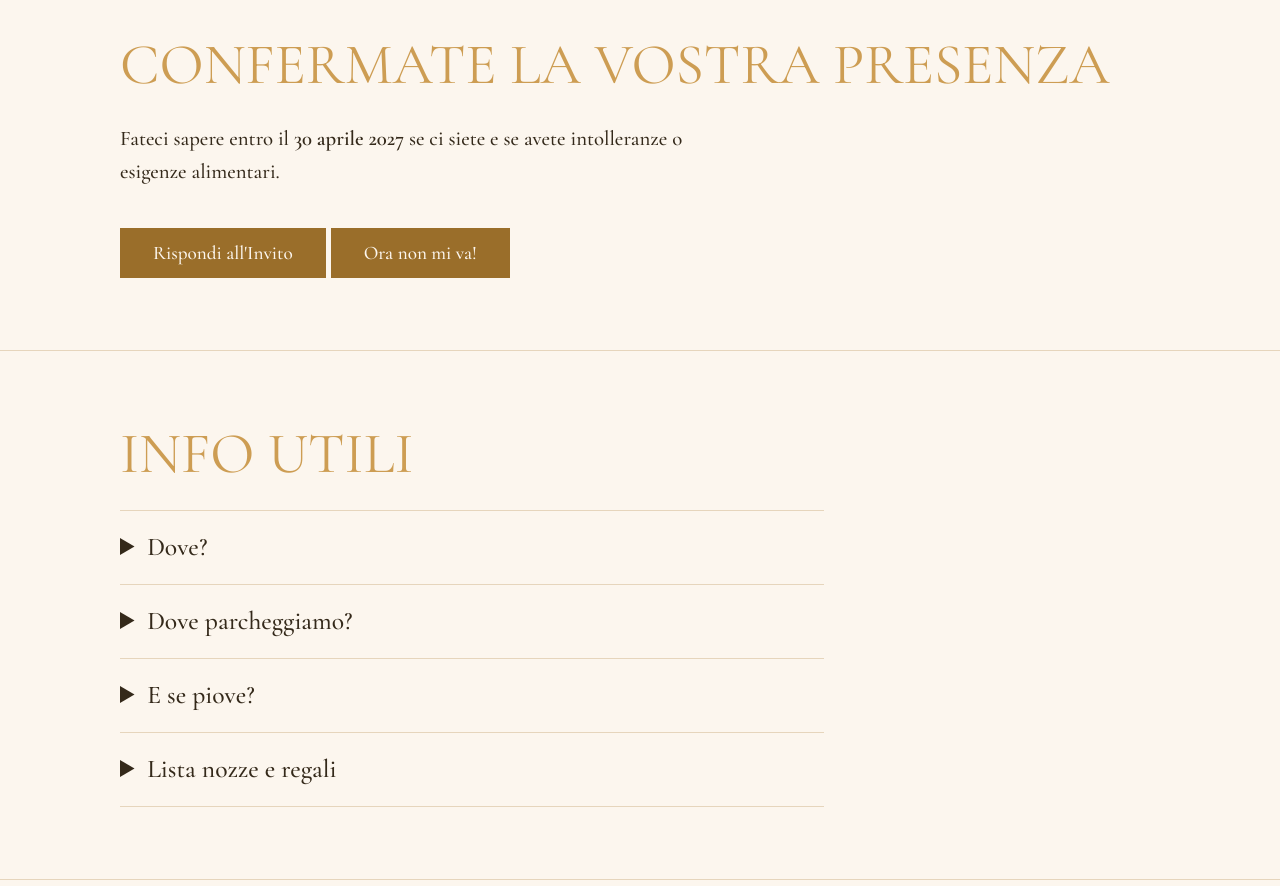
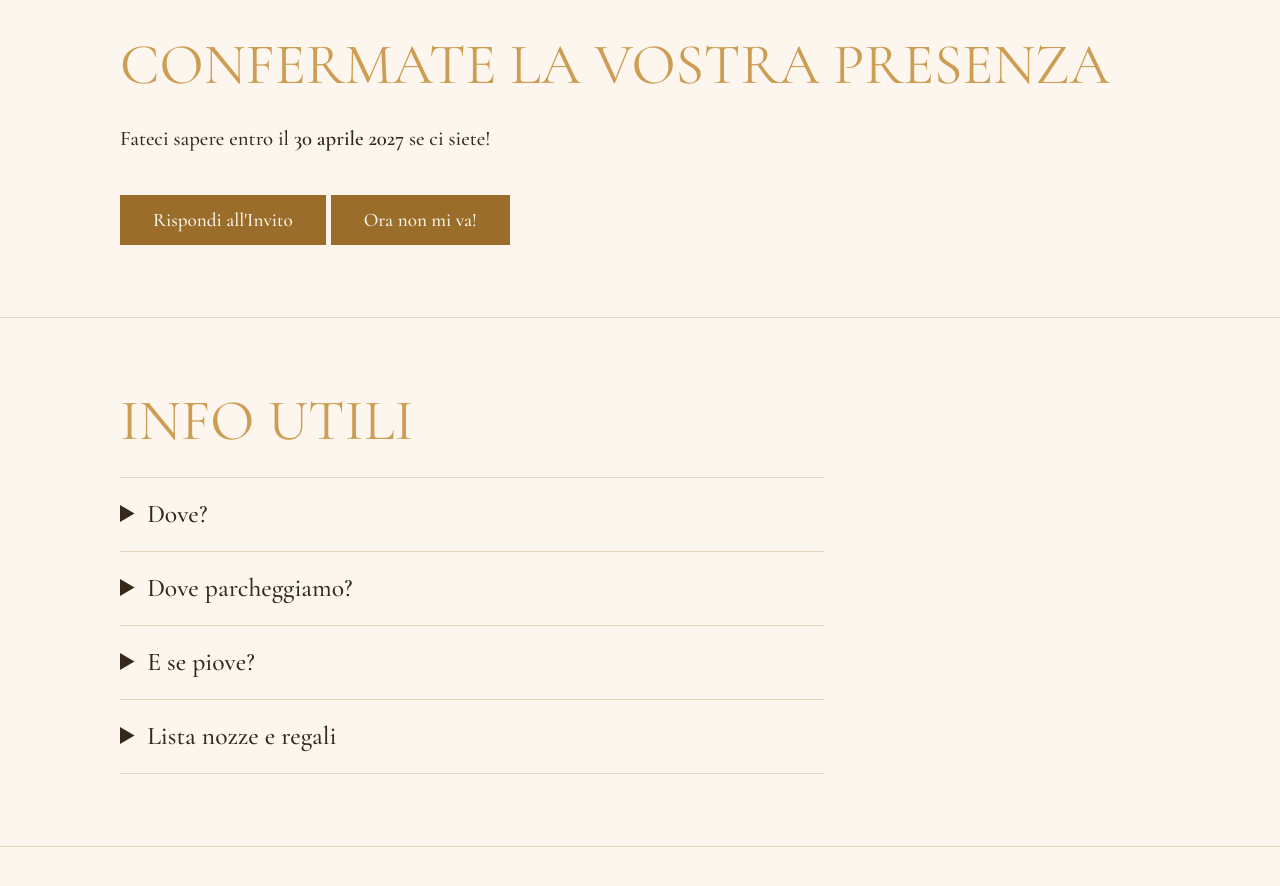
Before and after one commit to Chiara-Ale/Chiara-Ale.github.io, a plain HTML site: page index.html in a window 1280 px wide. Shown: the part 2620-3506 px from the top of the page. Drawn offline with nearby package versions, Linux system fonts and the light colour scheme.

Commit message:
removed duplicate info

```diff
--- a/index.html
+++ b/index.html
@@ -198,7 +198,7 @@ footer p{margin:0}
 
 <section id="rsvp"><div class="wrap">
   <h2>Confermate la vostra presenza</h2>
-  <p class="lead">Fateci sapere entro il <strong>30 aprile 2027</strong> se ci siete e se avete intolleranze o esigenze alimentari.</p>
+  <p class="lead">Fateci sapere entro il <strong>30 aprile 2027</strong> se ci siete!</p>
   <!-- <p class="lead">Perchè negli inviti si scrive RSVP?</p> -->
   <a class="btn solid" href="https://docs.google.com/forms/d/e/1FAIpQLScGQv_XnxWOgh9srz-c70qr3m4FO7ZFccIpAa5atC7qiZA6OQ/viewform?usp=dialog" target="_blank" rel="noopener">Rispondi all'Invito</a>
   <a class="btn solid" href="https://dumbgames.org" target="_blank" rel="noopener">Ora non mi va!</a>
```
